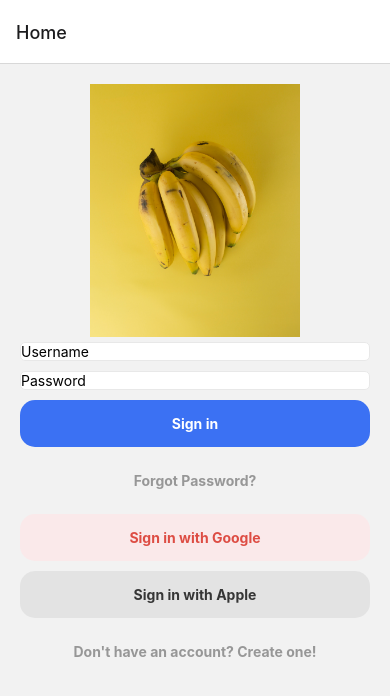
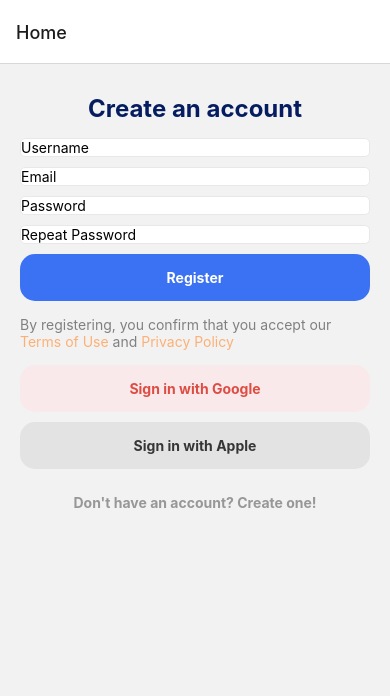
Before and after one commit to HenriqueShoiti/linkage, a React Native app: screen / in a window 390 px wide. Shown: the top 696 px of the page. Built offline with nearby package versions, Linux system fonts and the light colour scheme.

Commit message:
created signupscreen and move it with sign in screen under screens

```diff
--- a/App.js
+++ b/App.js
@@ -4,14 +4,14 @@
 import { NavigationContainer } from '@react-navigation/native';
 import { createStackNavigator } from '@react-navigation/stack';
 import styles from './styles.js'
-import SigninScreen from './screens/SigninScreen.js';
-
+import SigninScreen from './screens/SignInScreen/SigninScreen.js';
+import SignUpScreen from './screens/SignUpScreen/SignUpScreen.js';
 
 //creates home page, user's content wil go in here
 function HomePage({navigation}){
   return(
-      <View style = {{justifyContent:"space-between"}}>
-        <SigninScreen/>
+      <View>
+        <SignUpScreen/>
 
 
 
@@ -33,7 +33,6 @@
 }
 
 
-//define components for stack navigation
 const Stack = createStackNavigator();
 
 function MyStack() {
@@ -46,7 +45,6 @@
 }
 
 export default function App() {
-
   return (
       <NavigationContainer>
         <MyStack/>
--- /dev/null
+++ b/screens/SignInScreen/SigninScreen.js
@@ -0,0 +1,93 @@
+import react, {useState} from 'react'
+import { View, Text, Image, StyleSheet,useWindowDimensions, ScrollView } from 'react-native'
+import logo from "../../assets/banana.jpg"
+import CustomInput from '../../components/customInput'
+import CustomButton from '../../components/customButton'
+import SignUpScreen from '../SignUpScreen'
+
+const SigninScreen = () => {
+    const { height } = useWindowDimensions()
+    const { username, setUsername } = useState('')
+    const { password, setPassword } = useState('')
+    const onSignInPressed = () => {
+        console.warn("Sign in")
+    }
+
+    const onForgotPasswordPressed = () => {
+        console.warn("forgot password")
+    }
+    const onSignInGoogle = () => {
+        console.warn("sign in with google")
+    }
+    const onSignInApple = () => {
+        console.warn("sign in with apple")
+    }
+    const onSignUpPressed = () => {
+        console.warn("sign up pressed")
+    }
+
+    return (
+        <ScrollView>
+            <View style={styles.root}>
+                <Image source={logo}
+                    //make logo size 30% of the screen size
+                    style={[styles.logo, { height: height * 0.3 }]} />
+
+                <CustomInput
+                    placeholder="Username"
+                    value={username}
+                    setValue={setUsername} />
+
+                <CustomInput
+                    placeholder="Password"
+                    value={password}
+                    setValue={setPassword}
+                    secureTextEntry />
+
+                <CustomButton
+                    text = "Sign in"
+                    onPress={onSignInPressed}
+                    type = "PRIMARY"
+                />
+
+                <CustomButton
+                    text = "Forgot Password?"
+                    onPress={onForgotPasswordPressed}
+                    type="TERTIARY"
+                />
+                <CustomButton
+                    text = "Sign in with Google"
+                    onPress={onSignInGoogle}
+                    bgColor="#FAE9EA"
+                    fgColor="#DD4D44"
+                />
+                <CustomButton
+                    text = "Sign in with Apple"
+                    onPress={onSignInApple}
+                    bgColor="#e3e3e3"
+                    fgColor="#363636"
+
+                />
+                <CustomButton
+                    text = "Don't have an account? Create one!"
+                    onPress={onSignUpPressed}
+                    type = "TERTIARY"
+                />
+            </View>
+        </ScrollView>
+    )
+}
+
+const styles = StyleSheet.create({
+    root:{
+        alignItems: 'center',
+        padding: 20,
+    },
+    logo: {
+        width:'60%',
+        maxWidth: 400,
+        height: 100,
+    },
+
+});
+export default SigninScreen
--- /dev/null
+++ b/screens/SignInScreen/index.js
@@ -0,0 +1 @@
+export { default } from './SigninScreen';
--- /dev/null
+++ b/screens/SignUpScreen/SignUpScreen.js
@@ -0,0 +1,125 @@
+import react, {useState} from 'react'
+import { View, Text, Image, StyleSheet,useWindowDimensions, ScrollView } from 'react-native'
+
+import CustomInput from '../../components/customInput'
+import CustomButton from '../../components/customButton'
+
+const SignUpScreen = () => {
+    const { height } = useWindowDimensions();
+    const { username, setUsername } = useState('');
+    const { email, setEmail } = useState('');
+    const { password, setPassword } = useState('');
+    const { passwordRepeat, setPasswordRepeat} = useState('');
+
+    const onRegisterPressed = () => {
+        console.warn("registered")
+    }
+
+    const onTermsOfUsePressed = () => {
+        console.warn("terms of use")
+    }
+    const onPrivacyPolicyPressed = () => {
+        console.warn("privacy policy")
+    }
+    const onSignInGoogle = () => {
+        console.warn("sign in with Google")
+    }
+    const onSignInApple = () => {
+        console.warn("sign in with apple")
+    }
+    const onSignUpPressed = () => {
+        console.warn("sign up pressed")
+    }
+
+    return (
+        <ScrollView>
+            <View style={styles.root}>
+
+                <Text style = {styles.title}>
+                    Create an account
+                </Text>
+
+                <CustomInput
+                    placeholder="Username"
+                    value={username}
+                    setValue={setUsername} />
+
+                <CustomInput
+                    placeholder="Email"
+                    value={email}
+                    setValue={setEmail}/>
+
+                <CustomInput
+                    placeholder="Password"
+                    value={password}
+                    setValue={setPassword}
+                    secureTextEntry />
+                <CustomInput
+                    placeholder="Repeat Password"
+                    value={passwordRepeat}
+                    setValue={setPasswordRepeat}
+                    secureTextEntry />
+
+
+                <CustomButton
+                    text = "Register"
+                    onPress={onRegisterPressed}
+                    type = "PRIMARY"
+                />
+                <Text style = {styles.text}>
+                    By registering, you confirm that you accept our
+                    <Text style = {styles.link} onPress={onTermsOfUsePressed}> Terms of Use</Text> and
+                    <Text style = {styles.link} onPress={onPrivacyPolicyPressed}> Privacy Policy</Text>
+                </Text>
+
+                <CustomButton
+                    text = "Sign in with Google"
+                    onPress={onSignInGoogle}
+                    bgColor="#FAE9EA"
+                    fgColor="#DD4D44"
+                />
+                <CustomButton
+                    text = "Sign in with Apple"
+                    onPress={onSignInApple}
+                    bgColor="#e3e3e3"
+                    fgColor="#363636"
+
+                />
+                <CustomButton
+                    text = "Don't have an account? Create one!"
+                    onPress={onSignUpPressed}
+                    type = "TERTIARY"
+                />
+            </View>
+        </ScrollView>
+    )
+}
+
+const styles = StyleSheet.create({
+    root:{
+        alignItems: 'center',
+        padding: 20,
+    },
+    logo: {
+        width:'60%',
+        maxWidth: 400,
+        height: 100,
+    },
+    title:{
+        fontSize: 24,
+        fontWeight: 'bold',
+        color: '#051c60',
+        margin: 10,
+    },
+    text:{
+        color: 'gray',
+        marginVertical: 10,
+
+
+    },
+    link:{
+        color: '#FDB075'
+    },
+
+});
+export default SignUpScreen
--- /dev/null
+++ b/screens/SignUpScreen/index.js
@@ -0,0 +1 @@
+export { default } from './SignUpScreen';
```
Also changed, not shown: Login.js (+14 -0 lines).
